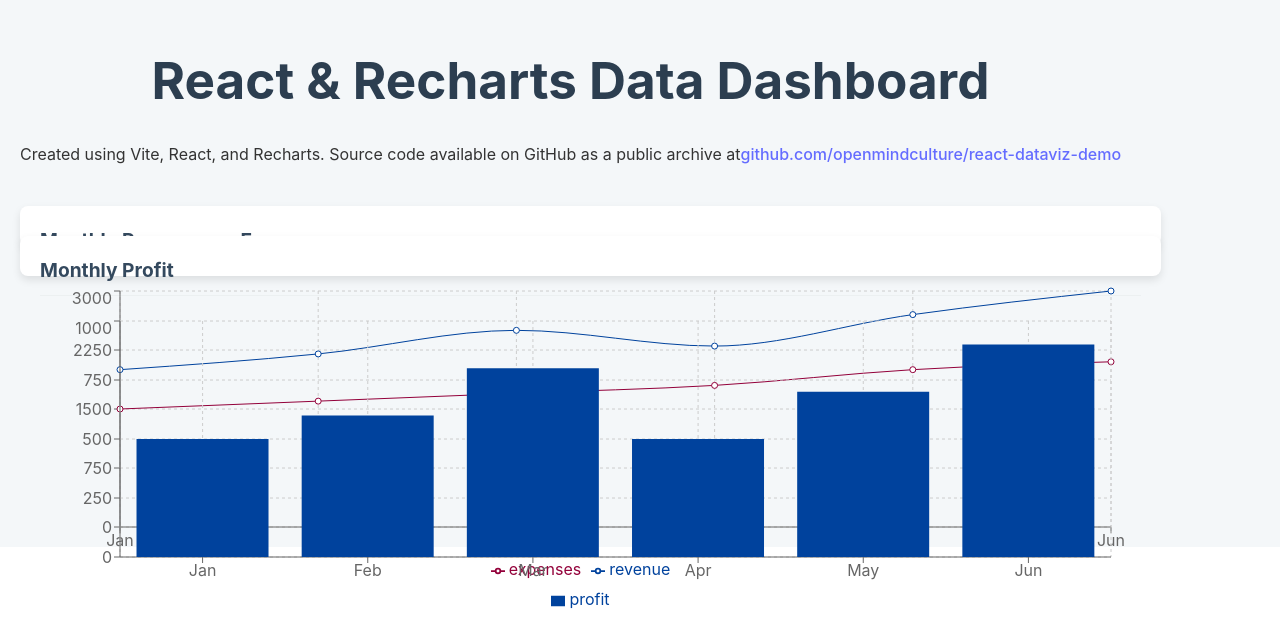
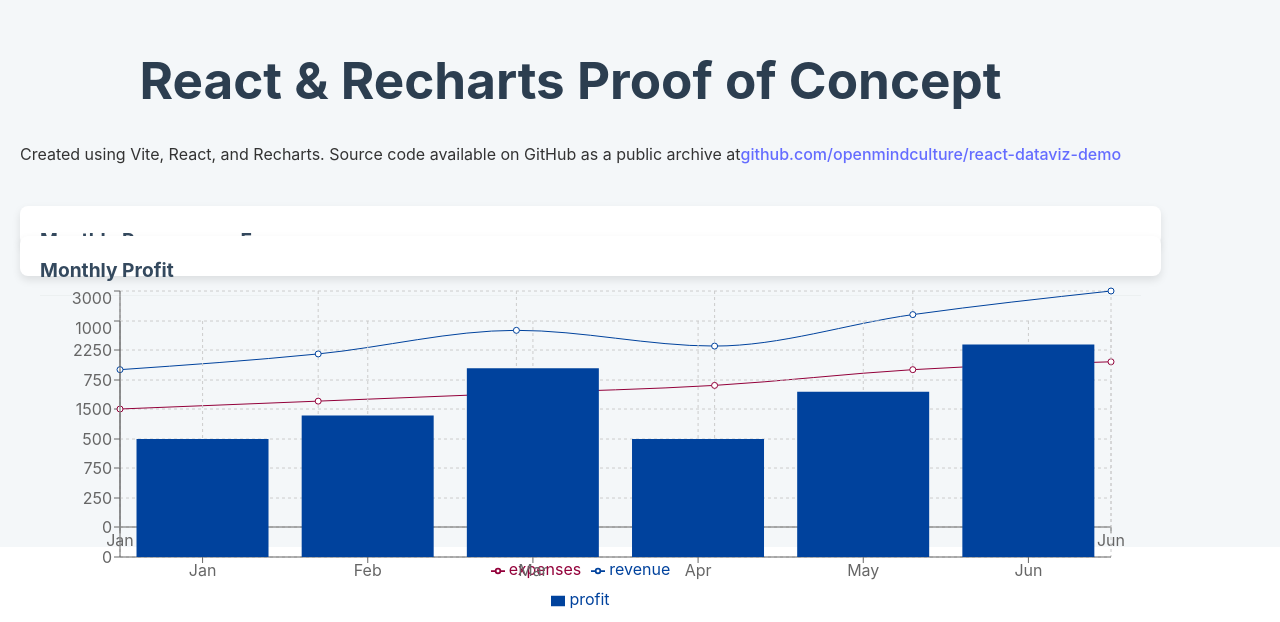
Before and after one commit to openmindculture/react-dataviz-demo, a React (Vite) app: page / in a window 1280 px wide. Shown: the part 293-915 px from the top of the page. Built offline with nearby package versions, Linux system fonts and the light colour scheme.

Commit message:
fix title

```diff
--- a/src/App.tsx
+++ b/src/App.tsx
@@ -7,10 +7,11 @@ function App() {
     return (
         <div className="app-container">
             <header>
-                <h1>React & Recharts Data Dashboard</h1>
+                <h1>React & Recharts Proof of Concept</h1>
                 <p>
                     Created using Vite, React, and Recharts.
                     Source code available on GitHub as a public archive at
+
                     <a href="https://github.com/openmindculture/react-dataviz-demo">github.com/openmindculture/react-dataviz-demo</a>
                 </p>
             </header>
```
